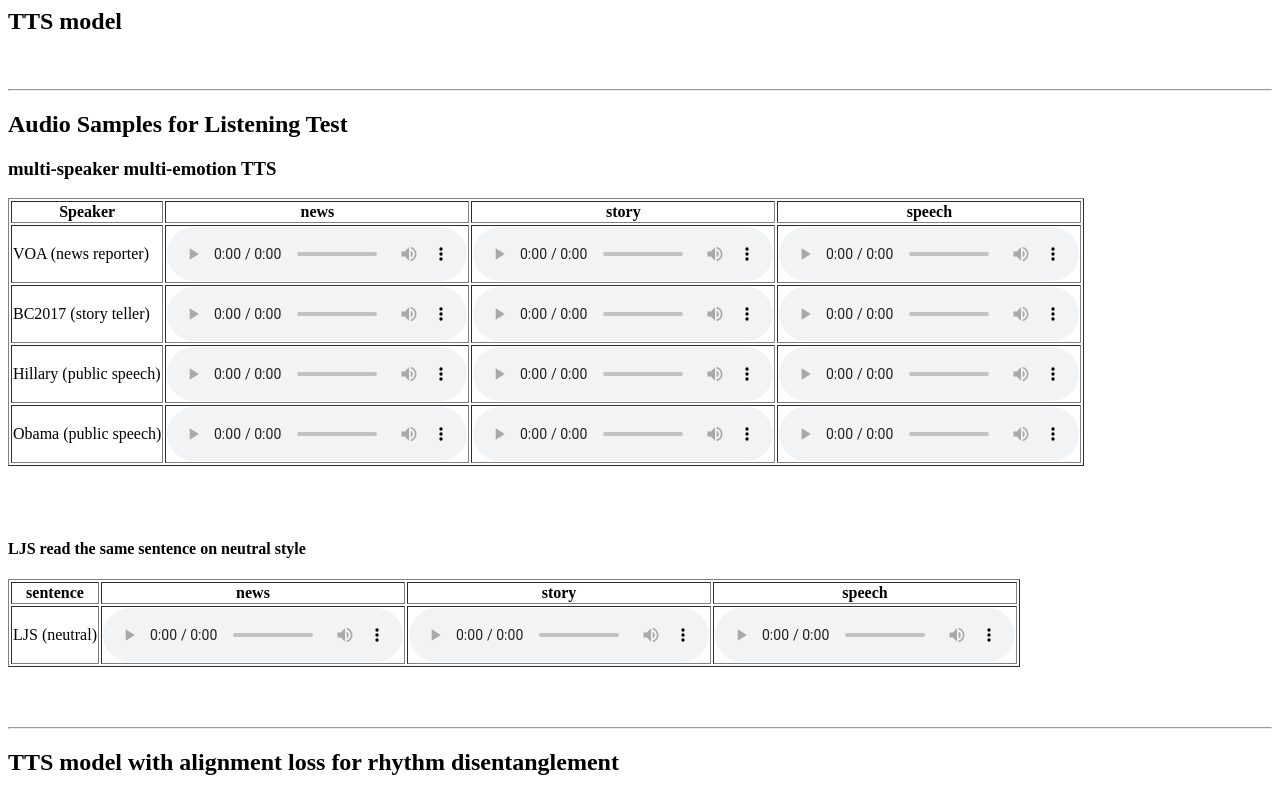
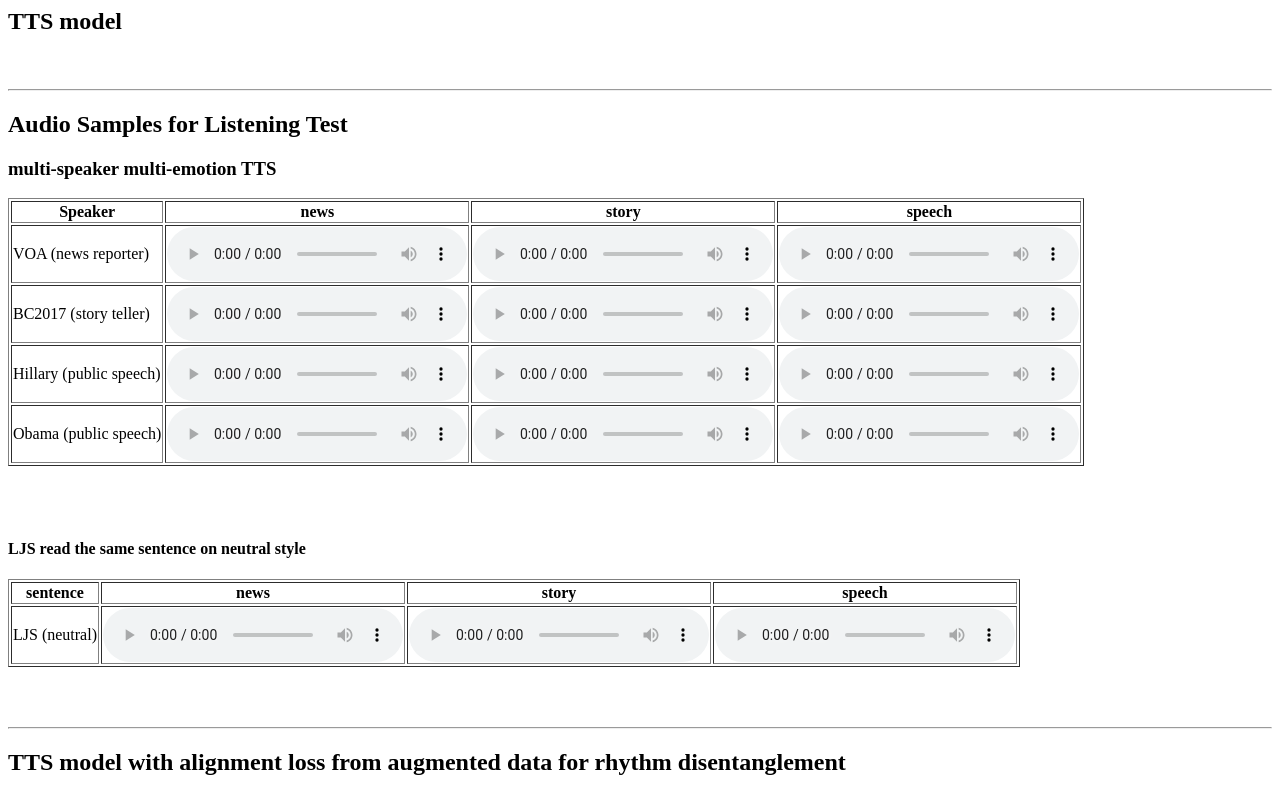
Before and after one commit to raymond00000/raymond00000.github.io, a plain HTML site: page tts.html in a window 1280 px wide. Shown: the top 794 px of the page. Drawn offline with Linux system fonts and the light colour scheme.

Commit message:
ali-pag-sample-13k

```diff
--- a/tts.html
+++ b/tts.html
@@ -78,7 +78,7 @@
 
 
     <hr>
-    <h2>TTS model with alignment loss for rhythm disentanglement</h1>
+    <h2>TTS model with alignment loss from augmented data for rhythm disentanglement</h1>
       <h4>Training data</h4>
       <table border="1">
         <tr>
```
